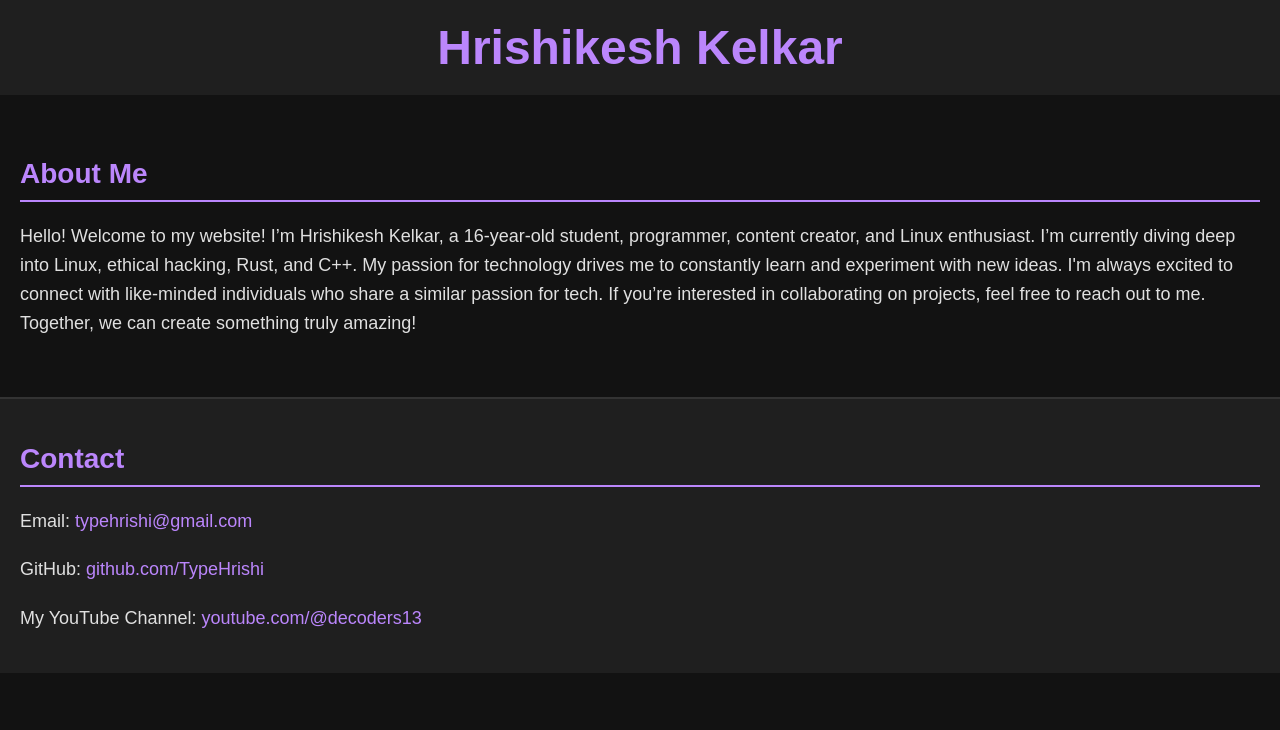
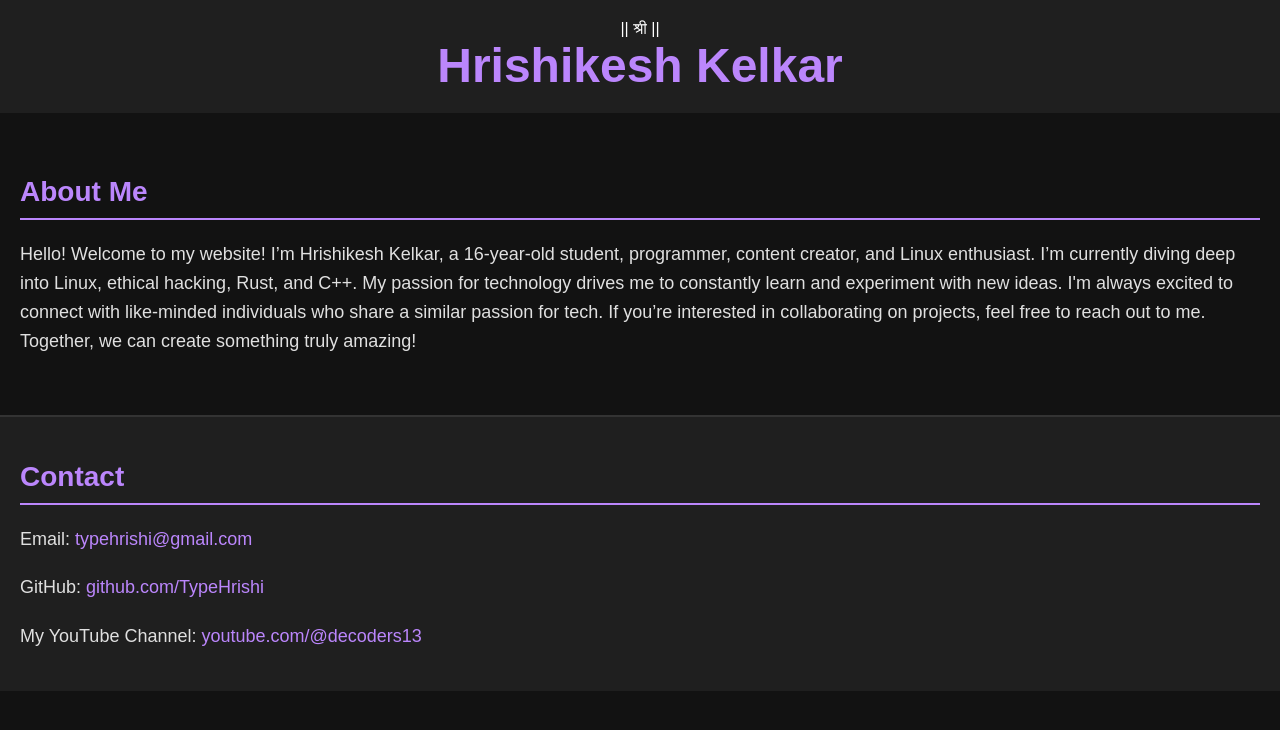
Before and after one commit to TypeHrishi/website, a plain HTML site: page index.html in a window 1280 px wide. Drawn offline with Linux system fonts and the light colour scheme.

Commit message:
Update index.html

```diff
--- a/index.html
+++ b/index.html
@@ -7,7 +7,9 @@
     <link rel="stylesheet" href="styles.css">
 </head>
 <body>
+    <!-- Add श्री at the top -->
     <header>
+        <div id="shree-symbol">|| श्री ||</div>
         <h1 id="main-title">Hrishikesh Kelkar</h1>
     </header>
 
```
